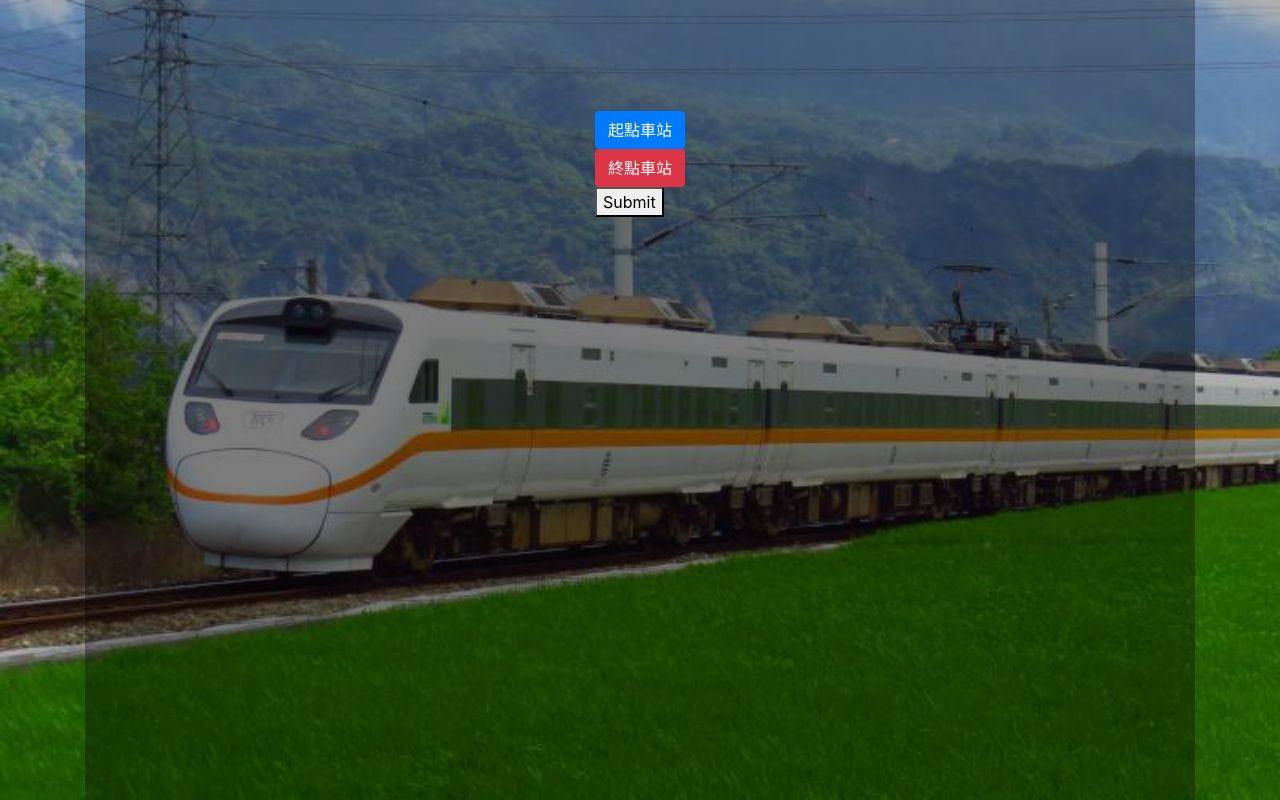
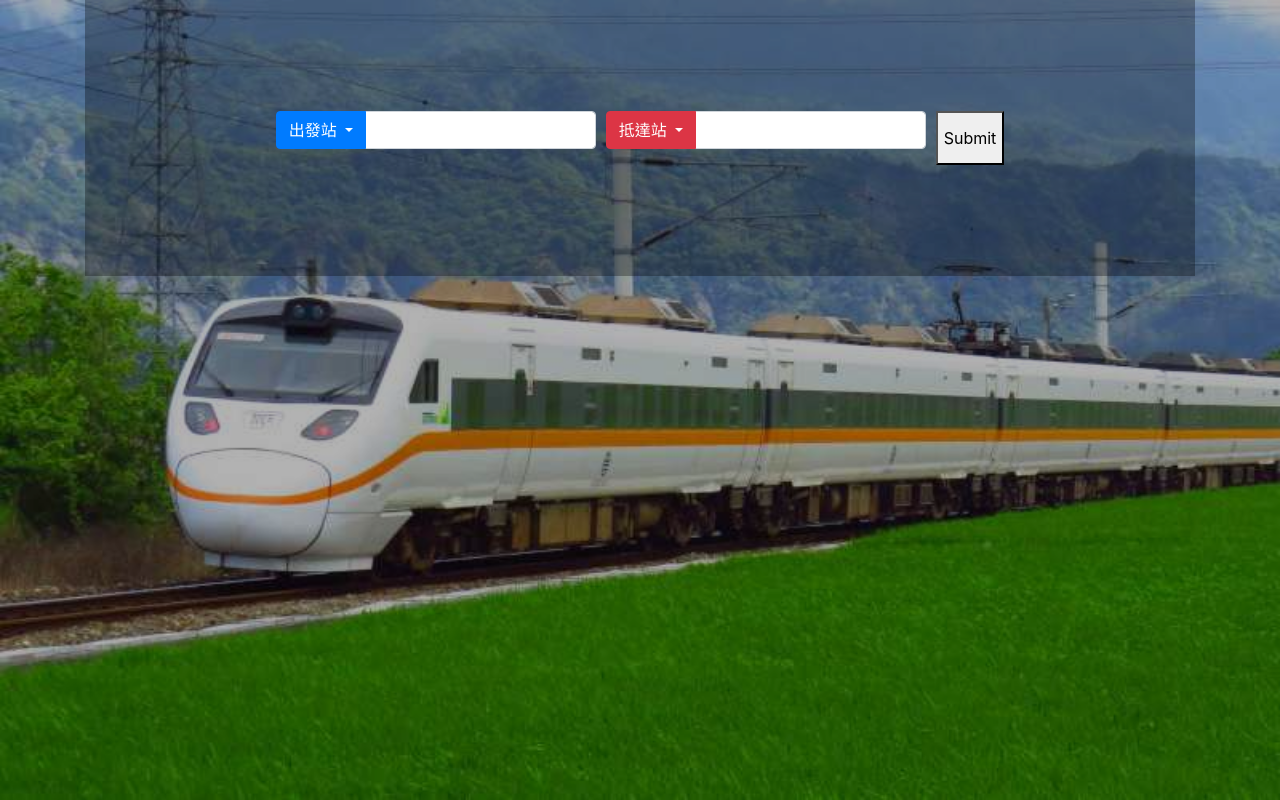
Before and after one commit to timmyceberus/Railway-Booking, a Django app: page / in a window 1280 px wide. Run offline with Django 3.2, Linux system fonts and the light colour scheme; data that the repository does not hold is empty; some libraries are stand-ins or nearby versions.

Commit message:
Design station selection button with bootstrap

```diff
--- a/static/script.js
+++ b/static/script.js
@@ -24,7 +24,7 @@ let stations, counties;
 function getData() {
     return new Promise(((resolve, reject) => {
         $.ajax({
-            url: 'api/station',
+            url: '/api/station/',
             success: function (data) {
                 resolve(data)
             }
@@ -46,23 +46,16 @@ async function init() {
     stations = await getData();
     counties = getCounty();
 
-    const begin_block = $('.begin-station-select .county');
-    const dest_block = $('.dest-station-select .county');
+    const beginBlock = $('.begin-block .county');
+    const destBlock = $('.dest-block .county');
 
     counties.forEach(county => {
-        $(`<button class="btn btn-outline-primary btn-sm m-1 county-btn" type="button">${county}</button>`).appendTo(begin_block);
-        $(`<button class="btn btn-outline-danger btn-sm m-1 county-btn" type="button">${county}</button>`).appendTo(dest_block);
+        $(`<button class="btn btn-outline-primary btn-sm county-btn" type="button">${county}</button>`).appendTo(beginBlock);
+        $(`<button class="btn btn-outline-danger btn-sm county-btn" type="button">${county}</button>`).appendTo(destBlock);
     });
 }
 
 init();
-
-$(document).on('click', '.begin-station-select-btn', function () {
-    const block = $('.begin-station-select');
-    block.css({left: $(this).offset().left, top: $(this).offset().top + 38})
-    block.toggle();
-
-})
 
 $(document).on('click', '.dest-station-select-btn', function () {
     const block = $('.dest-station-select');
@@ -74,3 +67,11 @@ $(document).on('click', '.county-btn', function () {
     $(this).siblings().removeClass('active');
     $(this).toggleClass('active');
 })
+
+$(document).on('click', '.dropdown-menu', function (e) {
+
+    // When user clicked on county button, don't hide the dropdown menu
+    if(!$(e.target).hasClass('station-btn')){
+        e.stopPropagation();
+    }
+});
--- a/static/style.css
+++ b/static/style.css
@@ -23,11 +23,20 @@ body {
 }
 
 .board {
+    background-color: rgba(0, 0, 0, 0.3);
+    padding-top: 10%;
+    padding-bottom: 10%;
+}
+
+form {
     display: flex;
-    background-color: rgba(0, 0, 0, 0.3);
     justify-content: center;
-    height: 100%;
-    padding-top: 10%;
+}
+
+.begin-block,
+.dest-block {
+    margin-right: 10px;
+    width: 320px;
 }
 
 .begin-station-select,
@@ -42,5 +51,5 @@ body {
 }
 
 .county-btn {
-    margin: 2px;
+    margin: 2px 2px;
 }
--- a/templates/index.html
+++ b/templates/index.html
@@ -7,6 +7,12 @@
     <script
             src="https://code.jquery.com/jquery-3.5.1.min.js"
             integrity="sha256-9/aliU8dGd2tb6OSsuzixeV4y/faTqgFtohetphbbj0="
+            crossorigin="anonymous"></script>
+    <script src="https://cdnjs.cloudflare.com/ajax/libs/popper.js/1.14.7/umd/popper.min.js"
+            integrity="sha384-UO2eT0CpHqdSJQ6hJty5KVphtPhzWj9WO1clHTMGa3JDZwrnQq4sF86dIHNDz0W1"
+            crossorigin="anonymous"></script>
+    <script src="https://stackpath.bootstrapcdn.com/bootstrap/4.3.1/js/bootstrap.min.js"
+            integrity="sha384-JjSmVgyd0p3pXB1rRibZUAYoIIy6OrQ6VrjIEaFf/nJGzIxFDsf4x0xIM+B07jRM"
             crossorigin="anonymous"></script>
     <meta charset="UTF-8">
     <link rel="stylesheet" href="{% static "/style.css" %}">
@@ -20,15 +26,35 @@
         <form method="post">
             {% csrf_token %}
             <div class="begin-block">
-                <button class="btn btn-primary begin-station-select-btn" type="button">起點車站</button>
-                <div class="bg-light begin-station-select" style="display: none">
-                    <div class="county"></div>
+                <div class="input-group mb-3">
+                    <div class="input-group-prepend">
+                        <button class="btn btn-primary dropdown-toggle" type="button"
+                                data-toggle="dropdown"
+                        >出發站
+                        </button>
+                        <div class="dropdown-menu">
+                            <div class="county"></div>
+                            <div role="separator" class="dropdown-divider"></div>
+                            <div class="station"></div>
+                        </div>
+                    </div>
+                    <input type="text" class="form-control" style="pointer-events:none">
                 </div>
             </div>
             <div class="dest-block">
-                <button class="btn btn-danger dest-station-select-btn" type="button">終點車站</button>
-                <div class="bg-light dest-station-select" style="display: none">
-                    <div class="county"></div>
+                <div class="input-group mb-3">
+                    <div class="input-group-prepend">
+                        <button class="btn btn-danger dropdown-toggle" type="button"
+                                data-toggle="dropdown"
+                        >抵達站
+                        </button>
+                        <div class="dropdown-menu">
+                            <div class="county"></div>
+                            <div role="separator" class="dropdown-divider"></div>
+                            <div class="station"></div>
+                        </div>
+                    </div>
+                    <input type="text" class="form-control" style="pointer-events:none">
                 </div>
             </div>
             <button type="submit">Submit</button>
```
